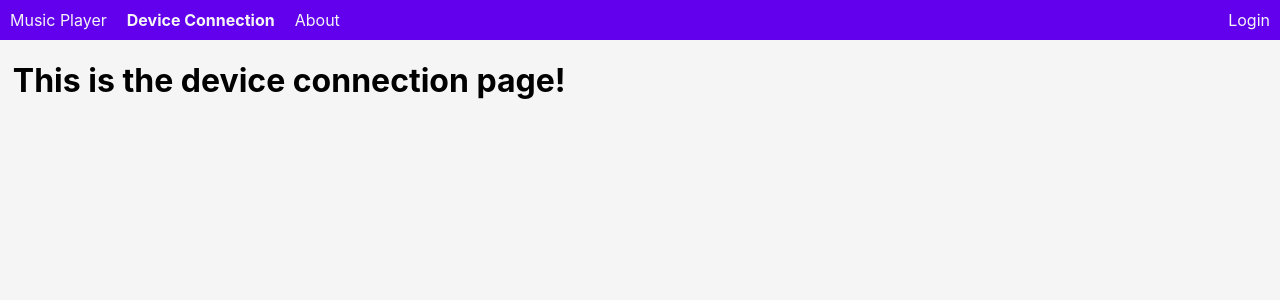
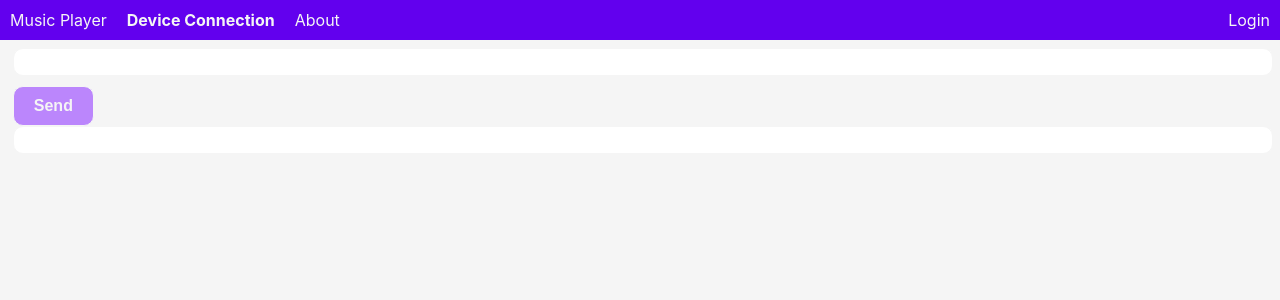
Before and after one commit to rileycleavenger/TheModernJukebox, a React (Create React App) app in the folder the-modern-jukebox-react-app/: page /device-connection in a window 1280 px wide. Shown: the top 300 px of the page. Built offline with nearby package versions, Linux system fonts and the light colour scheme.

Commit message:
temp change

```diff
--- a/the-modern-jukebox-react-app/src/pages/device-connection/DeviceConnection.tsx
+++ b/the-modern-jukebox-react-app/src/pages/device-connection/DeviceConnection.tsx
@@ -1,10 +1,12 @@
 import React from 'react';
+import MessageOutputComponent from './components/MessageOutputComponent/MessageOutputComponent';
+import MessageInputComponent from './components/MessageInputComponent/MessageInputComponent';
 
 function DeviceConnection() {
   return (
     <div>
-      <h1>This is the device connection page!</h1>
-
+      <MessageOutputComponent />
+      <MessageInputComponent />
     </div>
   );
 }
--- /dev/null
+++ b/the-modern-jukebox-react-app/src/pages/device-connection/components/MessageInputComponent/MessageInputComponent.tsx
@@ -0,0 +1,29 @@
+import React, { useState, useEffect } from 'react';
+
+const MessageInputComponent: React.FC = () => {
+  const [receivedMessage, setReceivedMessage] = useState('');
+
+  useEffect(() => {
+    const fetchData = async () => {
+      try {
+        const response = await fetch('http://localhost:8080', {
+          method: 'GET',
+          headers: {
+            'Content-Type': 'application/json',
+            'Access-Control-Allow-Origin': 'http://localhost:3000', // Allowing origin
+          },
+        });
+        const data = await response.json();
+        setReceivedMessage(data.message);
+      } catch (error) {
+        console.error('Error fetching message:', error);
+      }
+    };
+
+    fetchData();
+  }, []);
+
+  return <input type="text" value={receivedMessage} readOnly />;
+};
+
+export default MessageInputComponent;
--- /dev/null
+++ b/the-modern-jukebox-react-app/src/pages/device-connection/components/MessageOutputComponent/MessageOutputComponent.tsx
@@ -0,0 +1,34 @@
+import React, { useState } from 'react';
+
+const MessageOutputComponent: React.FC = () => {
+  const [message, setMessage] = useState('');
+
+  const sendMessage = async () => {
+    try {
+      await fetch('http://localhost:8080', {
+        method: 'POST',
+        headers: {
+          'Content-Type': 'application/json',
+          'Access-Control-Allow-Origin': 'http://localhost:3000', // Allowing origin
+        },
+        body: JSON.stringify({ message }),
+      });
+      setMessage('');
+    } catch (error) {
+      console.error('Error sending message:', error);
+    }
+  };
+
+  return (
+    <div>
+      <input
+        type="text"
+        value={message}
+        onChange={(e) => setMessage(e.target.value)}
+      />
+      <button onClick={sendMessage}>Send</button>
+    </div>
+  );
+};
+
+export default MessageOutputComponent;
```
Also changed, not shown: the-modern-jukebox-react-app/src/pages/device-connection/components/MessageInputComponent/MessageInputComponent.css (added), the-modern-jukebox-react-app/src/pages/device-connection/components/MessageOutputComponent/MessageOutputComponent.css (added).
